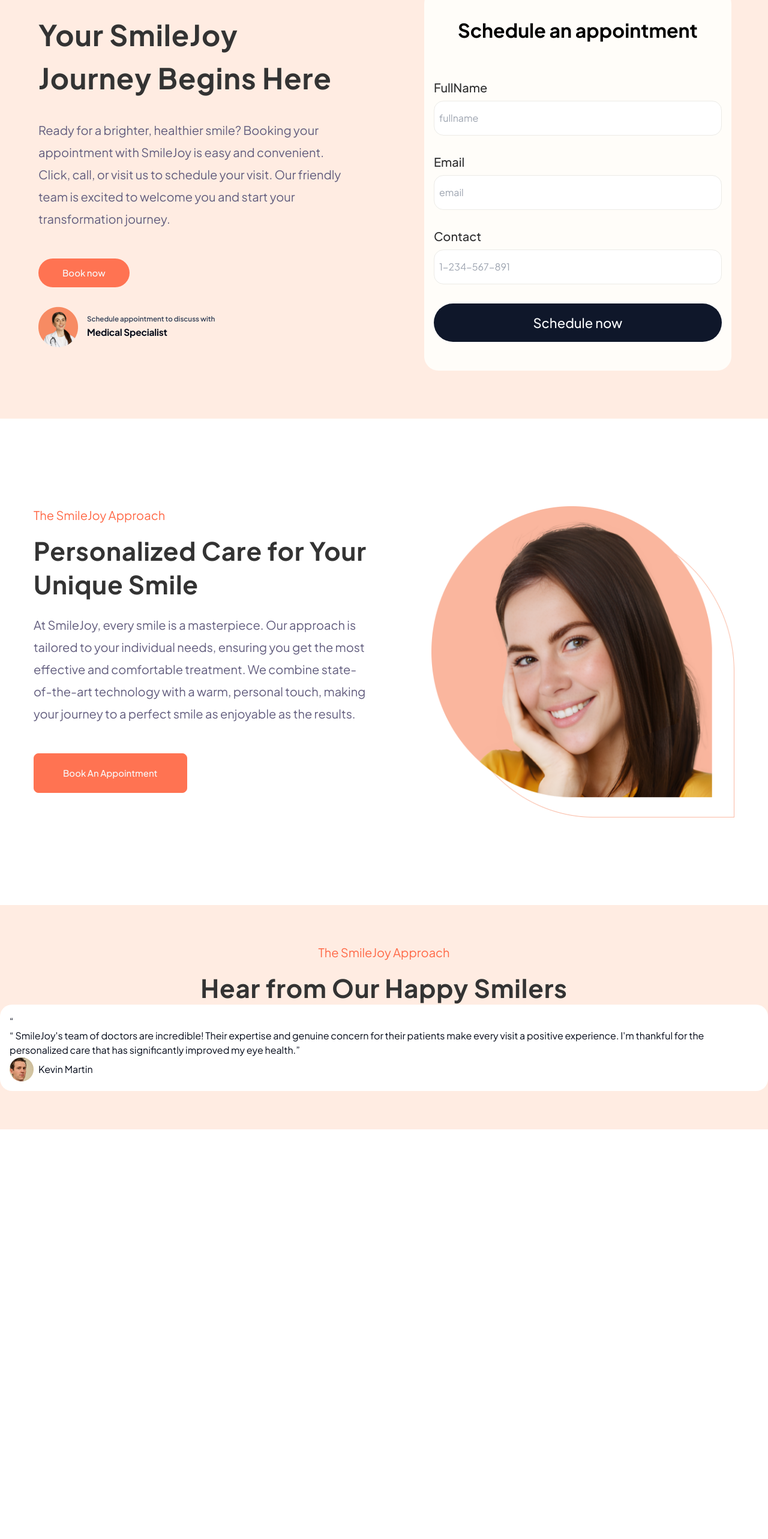
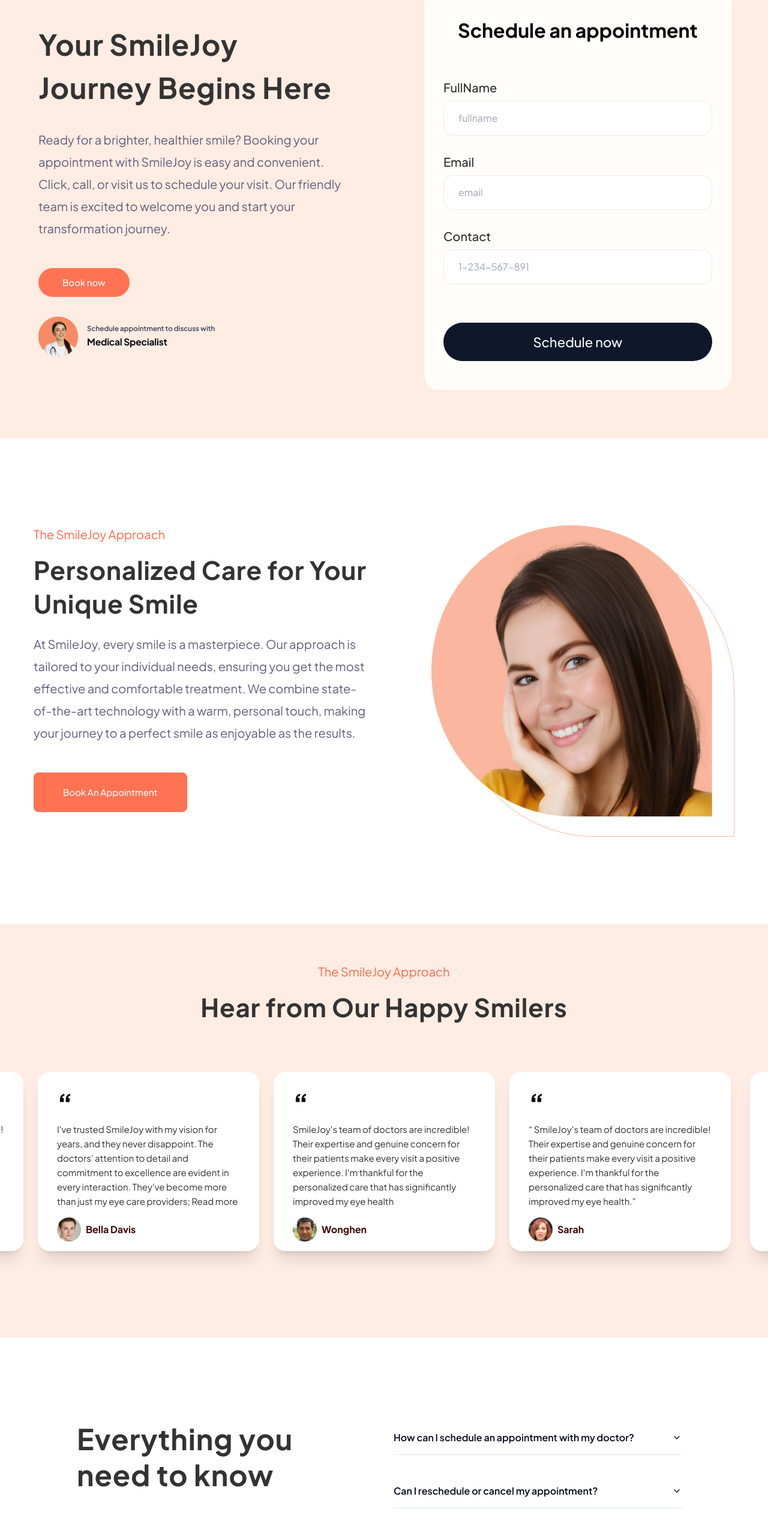
Before and after one commit to Iqtidartara/-SmileJoy, a Next.js app: page / in a window 1280 px wide. Shown: the part 3723-6289 px from the top of the page at 60% size. Before the commit the page ends 5606 px from the top, so only its background shows below. Built offline with nearby package versions, Linux system fonts and the light colour scheme.

Commit message:
first commit

```diff
--- a/app/page.tsx
+++ b/app/page.tsx
@@ -1,10 +1,12 @@
 import About from "@/components/About";
 import NewComponent from "@/components/Carousel";
 import Contact from "@/components/Contact";
+import Faq from "@/components/Faq's";
 import HomeSection from "@/components/HomeSection";
 import Services from "@/components/Services";
 import Smile from "@/components/Smile";
 import Testemonial from "@/components/Testemonial";
+import Footer from "@/components/footer";
 
 export default function Home() {
   return (
@@ -16,6 +18,8 @@
 <Contact/>
 <Smile />
 <Testemonial />
+<Faq />
+<Footer />
   </main>
   )
 }
--- a/components/Contact.tsx
+++ b/components/Contact.tsx
@@ -40,23 +40,24 @@
         <div className="bg-[#FFFDF9] rounded-[1.5rem] px-4 py-12">
       <h1 className="text-[2rem] font-[700] text-[#000] leading-[125%] text-center md:px-10 px-2">Schedule an appointment</h1>
       <form method="POST" action="#">
-        <div className="mt-[4rem]">
+        <div className="mt-[4rem] px-4">
           <label className="text-[#2F2F30] text-[1.25rem] font-[500] leading-[120%]">FullName</label><br/>
-          <input className="px-2 py-4 rounded-[16px] border border-[#ECEBE7] w-full mt-2" type="text" name="fullname" placeholder="fullname" />
+          <input className="px-6 py-4 rounded-[16px] border border-[#ECEBE7] w-full mt-2" type="text" name="fullname" placeholder="fullname" />
         </div>
 
-        <div className="mt-[2rem]">
+        <div className="mt-[2rem] px-4">
           <label className="text-[#2F2F30] text-[1.25rem] font-[500] leading-[120%]">Email</label><br/>
-          <input className="px-2 py-4 rounded-[16px] border border-[#ECEBE7] w-full mt-2" type="email" name="Email" placeholder="email" />
+          <input className="px-6 py-4 rounded-[16px] border border-[#ECEBE7] w-full mt-2" type="email" name="Email" placeholder="email" />
         </div>
-        <div className="mt-[2rem]">
+        <div className="mt-[2rem] px-4">
           <label className="text-[#2F2F30] text-[1.25rem] font-[500] leading-[120%]">Contact</label><br/>
-          <input className="px-2 py-4 rounded-[16px] border border-[#ECEBE7] w-full mt-2" type="contact" name="fullname" placeholder="1-234-567-891" />
+          <input className="px-6 py-4 rounded-[16px] border border-[#ECEBE7] w-full mt-2 " type="contact" name="fullname" placeholder="1-234-567-891" />
         </div>
-
+        <div className="mt-[2rem] px-4">
         <Button className="md:px-6 py-8 px-4 font-[500] md:text-[1.375rem] text-[0.978rem] leading-normal rounded-full w-full mt-[2rem]">
         Schedule now
           </Button>
+          </div>
       </form>
     </div>
 
--- /dev/null
+++ b/components/Faq's.tsx
@@ -0,0 +1,61 @@
+import React from 'react'
+import {
+    Accordion,
+    AccordionContent,
+    AccordionItem,
+    AccordionTrigger,
+  } from "@/components/ui/accordion"
+
+
+const Faq = () => {
+  return (
+    <section className='w-full'>
+<main className='mx-auto max-w-[90rem] md:px-32 px-4 md:py-[8.66rem] py-[3rem] flex flex-col md:flex-row items-start justify-start '>
+
+    <div className='md:w-1/2 w-full '>
+        <h1 className='textcolor font-[700] md:text-[3rem] text-[2rem] tracking-[0.06rem] md:leading-[125%] leading-normal md:text-start text-center'>Everything you <br/> need to know</h1>
+    </div>
+    <div className='md:w-1/2 w-full px-4'>
+    <Accordion type="single" collapsible>
+  <AccordionItem value="item-1">
+    <AccordionTrigger className='text-[.0.75rem] font-[600] text-start'>How can I schedule an appointment with my doctor?</AccordionTrigger>
+    <AccordionContent className=' font-[300]'>
+    You can schedule an appointment with your doctor by calling the clinic directly or using the online appointment booking system available on our website. Additionally, you may inquire about appointment availability through our reception desk during regular office hours.
+    </AccordionContent>
+  </AccordionItem>
+</Accordion>
+
+
+<Accordion type="single" collapsible>
+  <AccordionItem value="item-1" className='md:mt-[2rem] mt-0'>
+    <AccordionTrigger className='text-[.0.75rem] font-[600] text-start'>Can I reschedule or cancel my appointment?</AccordionTrigger>
+    <AccordionContent className=' font-[300]'>
+    To reschedule or cancel your appointment, please contact the relevant service provider or organization as soon as possible. Be sure to check their cancellation policy and provide ample notice to avoid any potential fees or inconveniences.
+    </AccordionContent>
+  </AccordionItem>
+</Accordion>
+
+<Accordion type="single" collapsible>
+  <AccordionItem value="item-1" className='md:mt-[2rem] mt-0'>
+    <AccordionTrigger className='text-[.0.75rem] font-[600] text-start'>Is it possible to schedule virtual or telemedicine appointments?</AccordionTrigger>
+    <AccordionContent className=' font-[300]'>
+Yes, many healthcare providers offer virtual or telemedicine appointments. You can schedule these appointments by contacting your healthcare provider&apos;s office and discussing the option of a remote consultation. Ensure you have the necessary technology and instructions for the virtual visit.
+    </AccordionContent>
+  </AccordionItem>
+</Accordion>
+
+<Accordion type="single" collapsible >
+  <AccordionItem value="item-1" className='md:mt-[2rem] mt-0' >
+    <AccordionTrigger className='text-[.0.75rem] font-[600] text-start'>How can I contact the clinic for further assistance or questions about my appointment?</AccordionTrigger>
+    <AccordionContent className=' font-[300]'>
+    To seek further assistance or inquire about your appointment, contact the clinic directly by calling their main phone number. You can find this information on their website or any appointment-related documentation. Alternatively, check for email contacts or patient portals if provided.
+    </AccordionContent>
+  </AccordionItem>
+</Accordion>
+    </div>
+</main>
+    </section>
+  )
+}
+
+export default Faq;
--- a/components/Testemonial.tsx
+++ b/components/Testemonial.tsx
@@ -4,9 +4,39 @@
 
 
 const Testemonial = () => {
+    const TestemonialData = [
+        {
+          title: " “ ",
+          description:
+            "“ SmileJoy's team of doctors are incredible! Their expertise and genuine concern for their patients make every visit a positive experience. I'm thankful for the personalized care that has significantly improved my eye health.”",
+            url:"/test1.png",
+            text:"Kevin Martin",
+        },
+        {
+            title: " “ ",
+            description:
+              "I've trusted SmileJoy with my vision for years, and they never disappoint. The doctors' attention to detail and commitment to excellence are evident in every interaction. They've become more than just my eye care providers; Read more ",
+              url:"/test2.png",
+              text:"Bella Davis",
+          },
+          {
+            title: " “ ",
+            description:
+              "SmileJoy's team of doctors are incredible! Their expertise and genuine concern for their patients make every visit a positive experience. I'm thankful for the personalized care that has significantly improved my eye health",
+              url:"/test3.png",
+              text:"Wonghen",
+          },
+          {
+            title: " “ ",
+            description:
+              "“ SmileJoy's team of doctors are incredible! Their expertise and genuine concern for their patients make every visit a positive experience. I'm thankful for the personalized care that has significantly improved my eye health.” ",
+              url:"/test4.png",
+              text:"Sarah",
+          },
+    ]
   return (
   <section className='w-full bg-[#FFECE2]'>
-    <main className='mx-auto max-w-90rem py-16'>
+    <main className='mx-auto max-w-[90rem] md:px-0 px-4 md:py-16 py-10'>
         <div className='text-center'>
         <p className="text-[#FF6947] text-[1.25rem] font-[400] leading-normal md:mb-4 mb-0">
         The SmileJoy Approach
@@ -17,21 +47,33 @@
         </div>
 
     {/* cards  */}
+    <Marquee>
+<div className="flex justify-center gap-6   px-4 rounded-[1.25rem] md:py-20 py-14">
+          {TestemonialData.map((testemonial, index) => (
+            <div
+              key={index}
+              className="w-[23.0625rem]   flex flex-col items-start
+             self-stretch bg-[#fff] shadow-xl rounded-[1.25rem] px-[2rem] py-[1rem]"
+            >
 
-<div className='rounded-[1.25rem] bg-[#FFF] p-4'>
-<h5>“</h5>
-<p>“ SmileJoy&apos;s team of doctors are incredible! Their expertise and genuine concern for their patients make every visit a positive experience. I&apos;m thankful for the personalized care that has significantly improved my eye health.”</p>
-<div className='flex   gap-2 items-center justify-start'>
+              <h2 className="text-[#000] md:text-[3rem] font-[700] leading-[125%] mt-2 ">
+                {testemonial.title}
+              </h2>
+              <p className="text-[#2F2F30] text-[0.9375rem] font-[400] leading-[159%] ">
+                {testemonial.description}
+              </p>
+              <div className='flex   gap-2 items-center justify-start mt-4'>
     <Image
-    src="/test1.png"
+    src={testemonial.url}
     alt='testemonial'
     width={40}
     height={40} />
-    <p>Kevin Martin</p>
+    <p className='text-[1rem] text-[#3F0000] font-[700] leading-[168.75%]'>{testemonial.text}</p>
 </div>
-</div>
-
-
+            </div>
+          ))}
+        </div>
+        </Marquee>
     </main>
   </section>
   )
--- /dev/null
+++ b/components/footer.tsx
@@ -0,0 +1,43 @@
+import Link from "next/link";
+import * as React from "react";
+
+
+
+function Footer() {
+  return (
+    <div className="bg-slate-900 flex flex-col justify-center items-center px-16 py-10 max-md:px-5">
+      <header className="flex w-full max-w-7xl flex-col items-stretch max-md:max-w-full">
+        <div className="flex w-full items-stretch justify-between gap-5 px-0.5 max-md:max-w-full max-md:flex-wrap">
+          <div className="items-stretch flex flex-col">
+            <h1 className="text-gray-200 text-3xl font-semibold whitespace-nowrap">SmileJoy</h1>
+            <p className="justify-center text-rose-100 text-xs font-medium leading-5 tracking-normal whitespace-nowrap mt-2">
+              We bring smile on your face
+            </p>
+          </div>
+          <ul className="justify-between items-start self-center flex gap-5 my-auto py-1 max-md:max-w-full max-md:flex-wrap max-md:justify-center">
+            <Link href="#" className="justify-center text-white text-xs leading-5 tracking-normal self-center my-auto">
+              About
+            </Link>
+            <Link href="#"  className="justify-center text-white text-xs leading-5 tracking-normal self-stretch" >
+              Contact
+            </Link>
+            <Link href="#" className="justify-center text-white text-xs leading-5 tracking-normal self-stretch" >
+              Services
+            </Link>
+            <Link href="#"  className="justify-center text-white text-xs leading-5 tracking-normal self-stretch" >
+              Appointment
+            </Link>
+          </ul>
+        </div>
+        <hr className="bg-gray-500 shrink-0 h-px mt-7 max-md:max-w-full" />
+        <div className="flex items-stretch justify-between gap-5 mt-10 max-md:max-w-full max-md:flex-wrap">
+          <p className="justify-center text-rose-100 text-xs leading-5 tracking-normal grow shrink basis-auto">
+            Copyright © 2023 FramerBite. All Rights Reserved
+          </p>
+          <p className="text-white text-xs leading-5 tracking-normal">All Right Reserve</p>
+        </div>
+      </header>
+    </div>
+  );
+}
+export default Footer;
--- /dev/null
+++ b/components/ui/accordion.tsx
@@ -0,0 +1,58 @@
+"use client"
+
+import * as React from "react"
+import * as AccordionPrimitive from "@radix-ui/react-accordion"
+import { ChevronDown } from "lucide-react"
+
+import { cn } from "@/lib/utils"
+
+const Accordion = AccordionPrimitive.Root
+
+const AccordionItem = React.forwardRef<
+  React.ElementRef<typeof AccordionPrimitive.Item>,
+  React.ComponentPropsWithoutRef<typeof AccordionPrimitive.Item>
+>(({ className, ...props }, ref) => (
+  <AccordionPrimitive.Item
+    ref={ref}
+    className={cn("border-b", className)}
+    {...props}
+  />
+))
+AccordionItem.displayName = "AccordionItem"
+
+const AccordionTrigger = React.forwardRef<
+  React.ElementRef<typeof AccordionPrimitive.Trigger>,
+  React.ComponentPropsWithoutRef<typeof AccordionPrimitive.Trigger>
+>(({ className, children, ...props }, ref) => (
+  <AccordionPrimitive.Header className="flex">
+    <AccordionPrimitive.Trigger
+      ref={ref}
+      className={cn(
+        "flex flex-1 items-center justify-between py-4 font-medium transition-all hover:underline [&[data-state=open]>svg]:rotate-180",
+        className
+      )}
+      {...props}
+    >
+      {children}
+      <ChevronDown className="h-4 w-4 shrink-0 transition-transform duration-200" />
+    </AccordionPrimitive.Trigger>
+  </AccordionPrimitive.Header>
+))
+AccordionTrigger.displayName = AccordionPrimitive.Trigger.displayName
+
+const AccordionContent = React.forwardRef<
+  React.ElementRef<typeof AccordionPrimitive.Content>,
+  React.ComponentPropsWithoutRef<typeof AccordionPrimitive.Content>
+>(({ className, children, ...props }, ref) => (
+  <AccordionPrimitive.Content
+    ref={ref}
+    className="overflow-hidden text-sm transition-all data-[state=closed]:animate-accordion-up data-[state=open]:animate-accordion-down"
+    {...props}
+  >
+    <div className={cn("pb-4 pt-0", className)}>{children}</div>
+  </AccordionPrimitive.Content>
+))
+
+AccordionContent.displayName = AccordionPrimitive.Content.displayName
+
+export { Accordion, AccordionItem, AccordionTrigger, AccordionContent }
--- a/package.json
+++ b/package.json
@@ -11,6 +11,7 @@
   "dependencies": {
     "@headlessui/react": "^1.7.17",
     "@hookform/resolvers": "^3.3.2",
+    "@radix-ui/react-accordion": "^1.1.2",
     "@radix-ui/react-dialog": "^1.0.5",
     "@radix-ui/react-label": "^2.0.2",
     "@radix-ui/react-popover": "^1.0.7",
```
Also changed, not shown: 1 other file (tests, documents, lock files or other folders).
